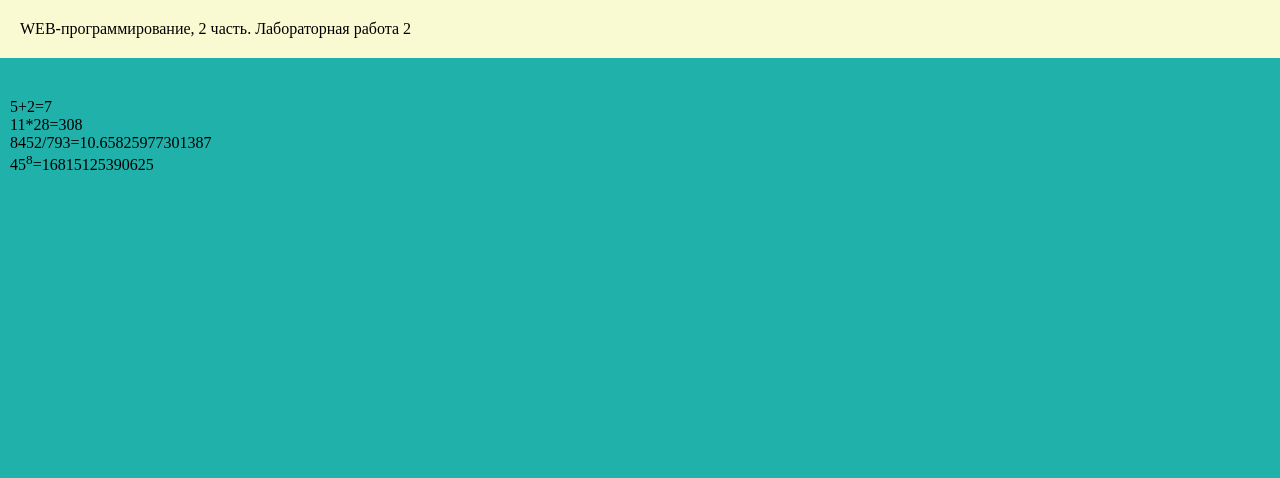
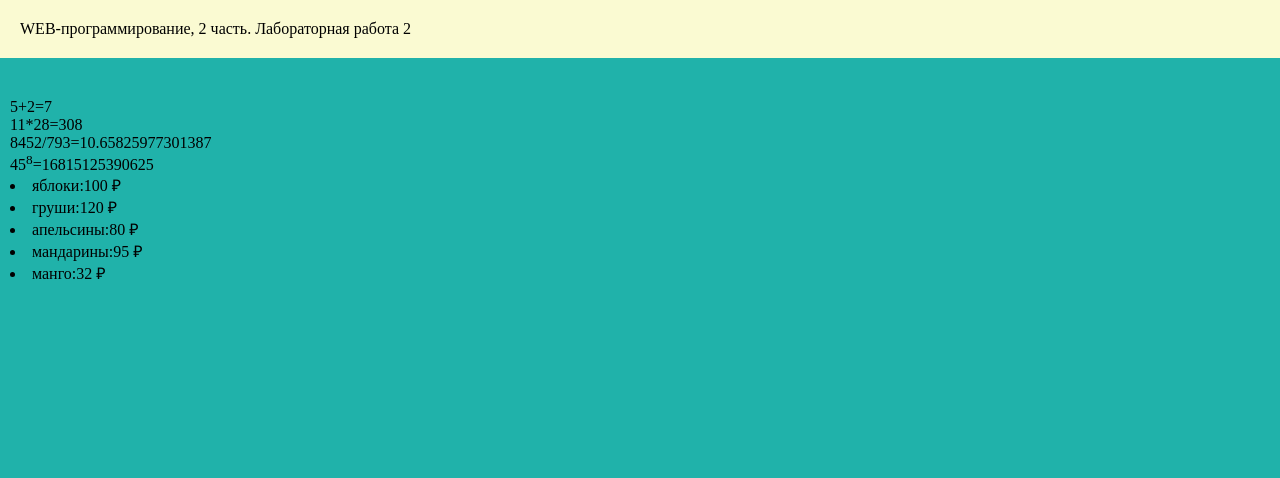
Before and after one commit to lupusin/web--programming-labs-2, a Flask app: page /lab2/example in a window 1280 px wide. Shown: the top 478 px of the page. Run offline with Flask 3, Linux system fonts and the light colour scheme.

Commit message:
Цикл в шаблоне

```diff
--- a/app.py
+++ b/app.py
@@ -201,4 +201,10 @@ def example():
     group='ФБИ-23'
     kyrc='3'
     number=2
-    return render_template('example.html',group=group,kyrc=kyrc,number=number,name=name)
+    fruits = [
+        {'name':'яблоки','price':100},
+        {'name':'груши','price':120},
+        {'name':'апельсины','price':80},
+        {'name':'мандарины','price':95},
+        {'name':'манго','price':32}]
+    return render_template('example.html',group=group,kyrc=kyrc,number=number,name=name,fruits=fruits)
--- a/templates/example.html
+++ b/templates/example.html
@@ -14,7 +14,10 @@
         5+2={{5+2}}<br>
         11*28={{11*28}}<br>
         8452/793={{8452/793}}<br>
-        45<sup>8</sup>={{45**8}}
+        45<sup>8</sup>={{45**8}}<br>
+        {% for f in fruits%}
+            <li>{{ f.name}}:{{ f.price }} &#x20bd</li>
+        {% endfor %}
     </main>
     <footer>
         &copy;
```
